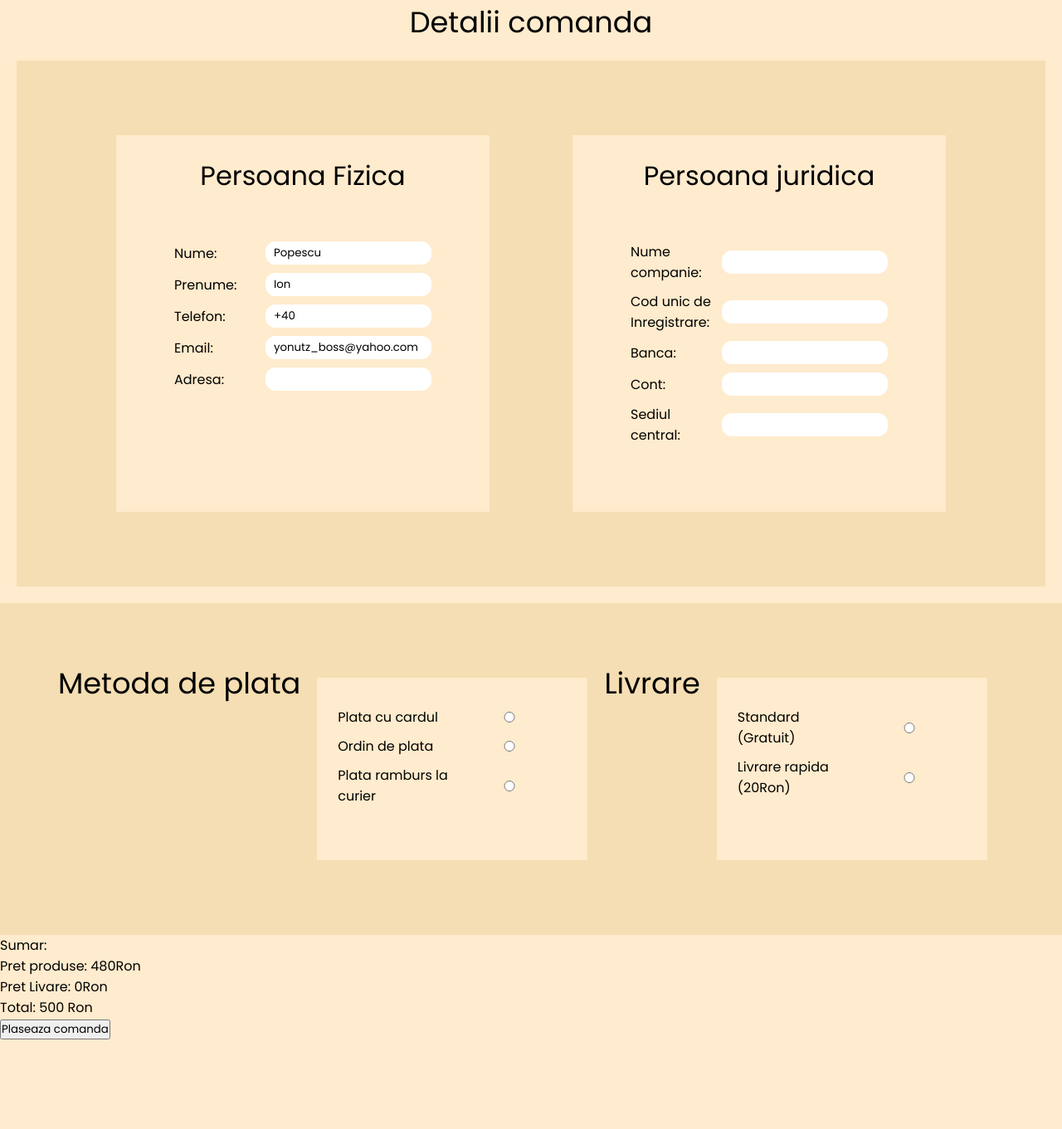
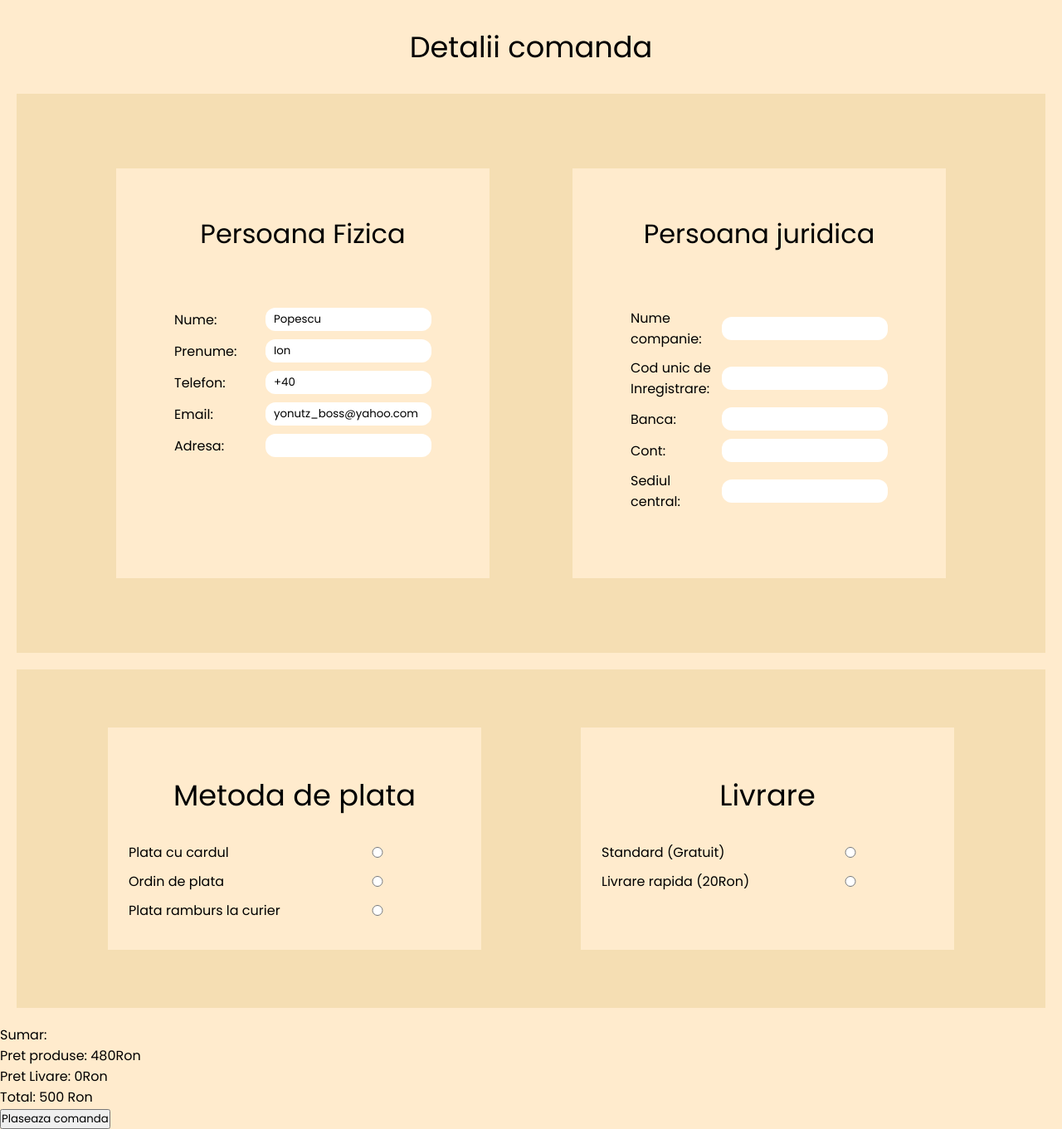
Before and after one commit to BlackNesta/Oto, a PHP site: page /comanda.html in a window 1280 px wide. Shown: the part 81-1442 px from the top of the page at 83% size. Before the commit the page ends 1334 px from the top, so only its background shows below. Run offline with PHP 8.4, Linux system fonts and the light colour scheme; some libraries are stand-ins or nearby versions.

Commit message:
css-finalizare-comanda

```diff
--- a/Pages/comanda-style.css
+++ b/Pages/comanda-style.css
@@ -56,7 +56,8 @@ section {
     flex-wrap: wrap;
     justify-content: space-around;
     background-color: wheat;
-    padding: 70px;
+    padding: 50px;
+    margin:20px;
 }
 
 h1{
@@ -66,6 +67,7 @@ h1{
 .title {
     font-size: 2.2em;
     text-align: center;
+    margin: 30px;
 }
 
 .date{
--- a/Pages/comanda.html
+++ b/Pages/comanda.html
@@ -101,9 +101,10 @@
 
     <div class="detalii">
 
-        <div class="title">Metoda de plata </div>
+
         <div class="date">
-        <div class="linie-date">
+            <div class="title">Metoda de plata </div>
+            <div class="linie-date">
             <label for="card">Plata cu cardul</label>
             <input type="radio" name="plata" id="card">
         </div>
@@ -117,10 +118,9 @@
         </div>
     </div>
 
-
-    <div class="title">Livrare </div>
         <div class="date">
-        <div class="linie-date">
+            <div class="title">Livrare </div>
+            <div class="linie-date">
             <label for="standard">Standard (Gratuit)</label>
             <input type="radio" name="livrare" id="standar">
         </div>
```
